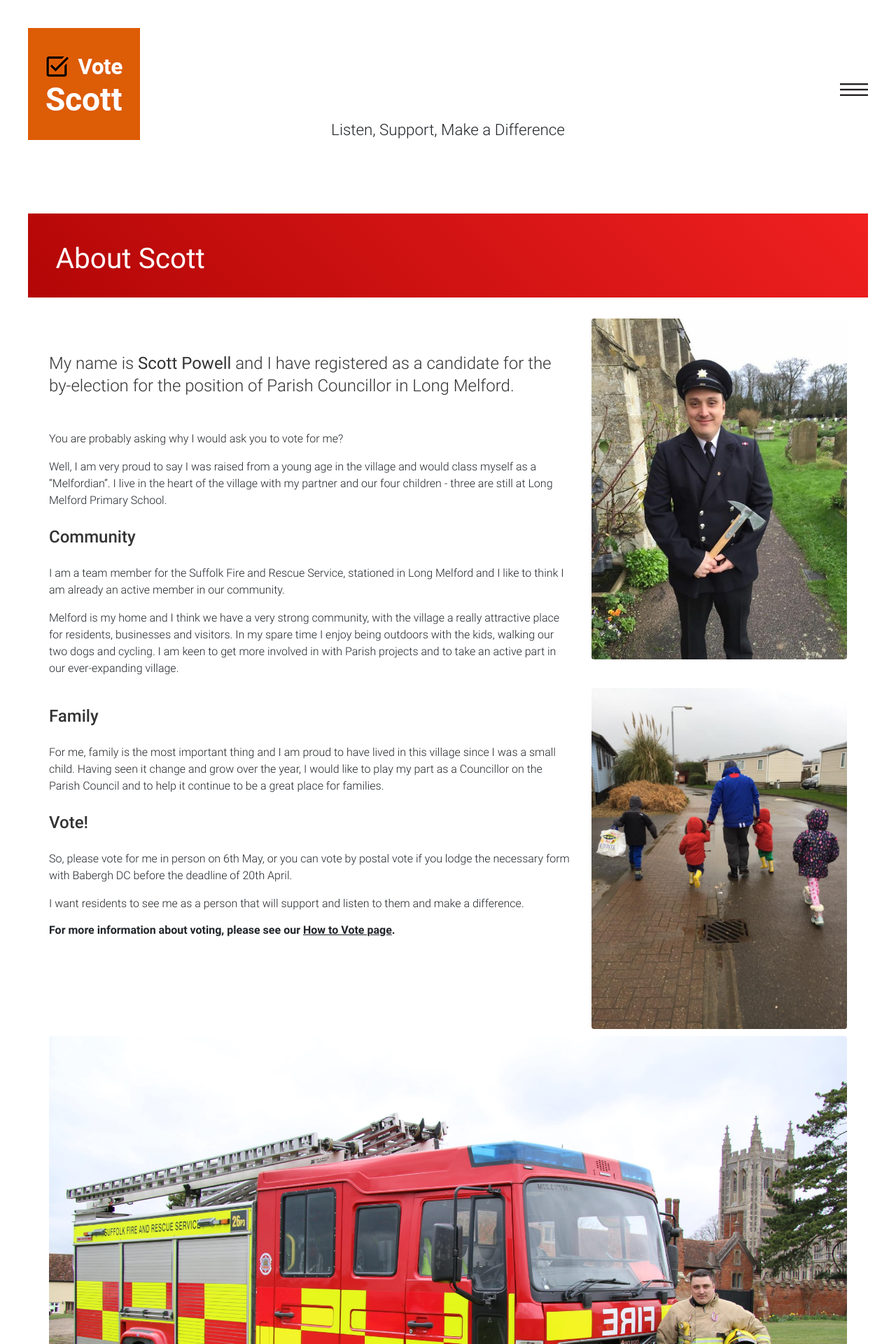
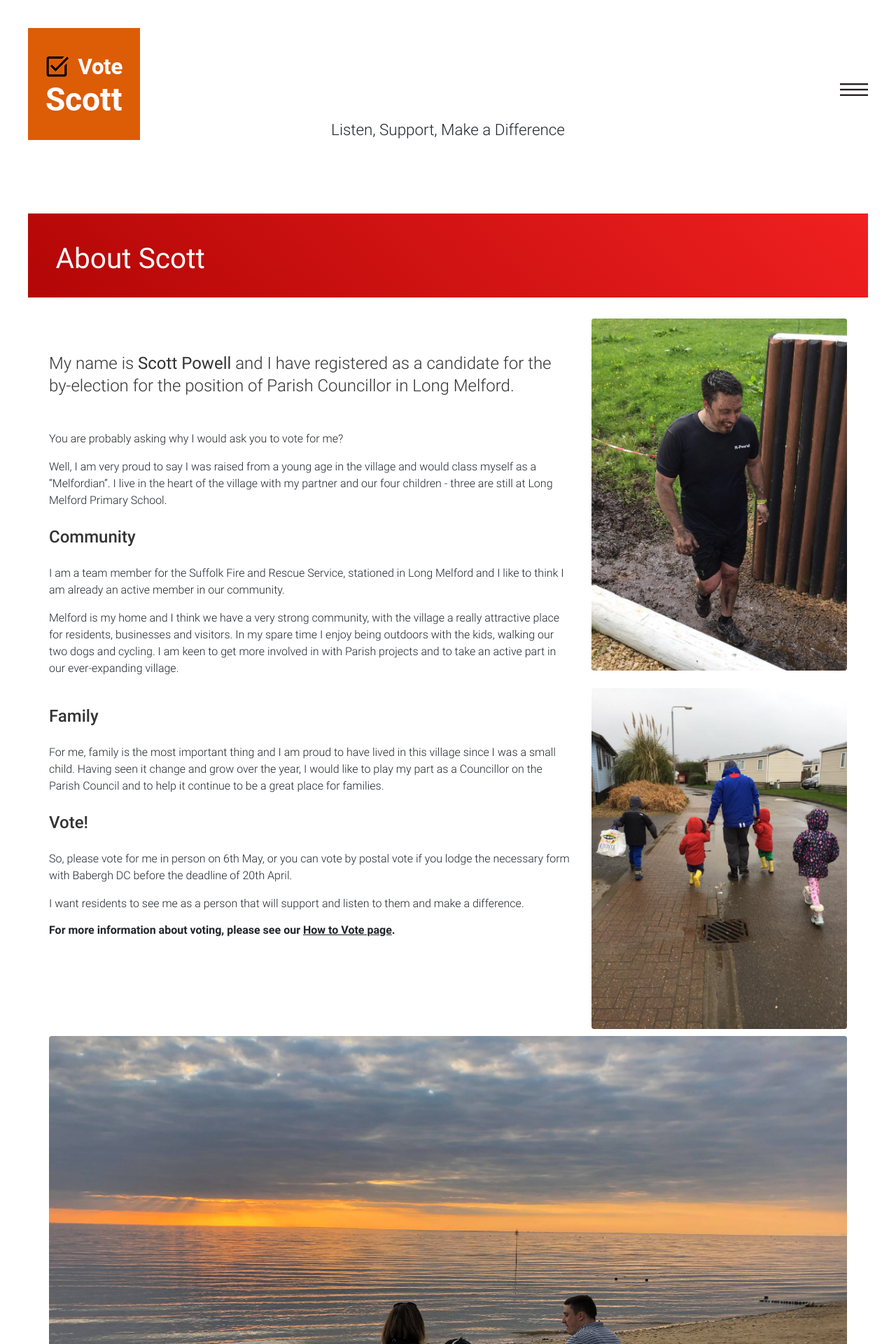
Before and after one commit to scottforlmpc/scottforlmpc.github.io, a Jekyll site: the page built from about-scott/index.html, in a window 1280 px wide. Shown: the top 1920 px of the page at 70% size. Built offline with Jekyll 4.4.1, drawn with Linux system fonts in a browser that asks for light colours.

Commit message:
Photo updates

```diff
--- a/about-scott/index.html
+++ b/about-scott/index.html
@@ -14,7 +14,7 @@ id: about
     </div>
 
     <div class="col-12 col-md-4" style="padding-right: 0;">
-        <img src="/img/scott-uniform.jpg" class="rounded float-right" alt="Scott in uniform"/>
+        <img src="/img/muddy-scott.jpg" class="rounded float-right" alt="Scott covered in mud"/>
     </div>
 
     <div class="col-12 col-md-8" style="padding-left: 0;">
@@ -31,7 +31,7 @@ id: about
     </div>
 
     <div class="col-12" style="padding: 0;">
-        <img src="/img/fire-engine.jpg" class="rounded float-right" alt="Scott and a fire engine" style="margin-top: 10px;"/>
+        <img src="/img/sunset-scott.jpg" class="rounded float-right" alt="Scott and a sunset" style="margin-top: 10px;"/>
     </div>
 
 </div>
```
Also changed, not shown: img/muddy-scott.jpg (added), img/sunset-scott.jpg (added).
